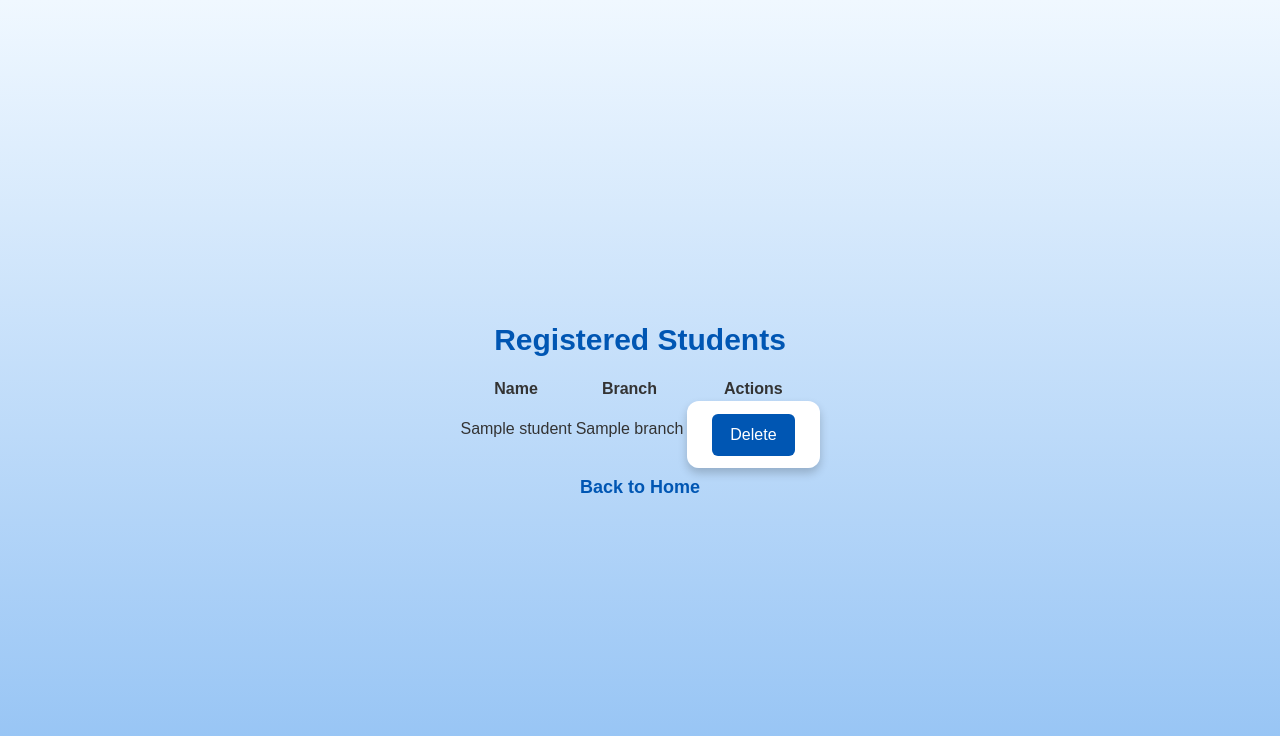
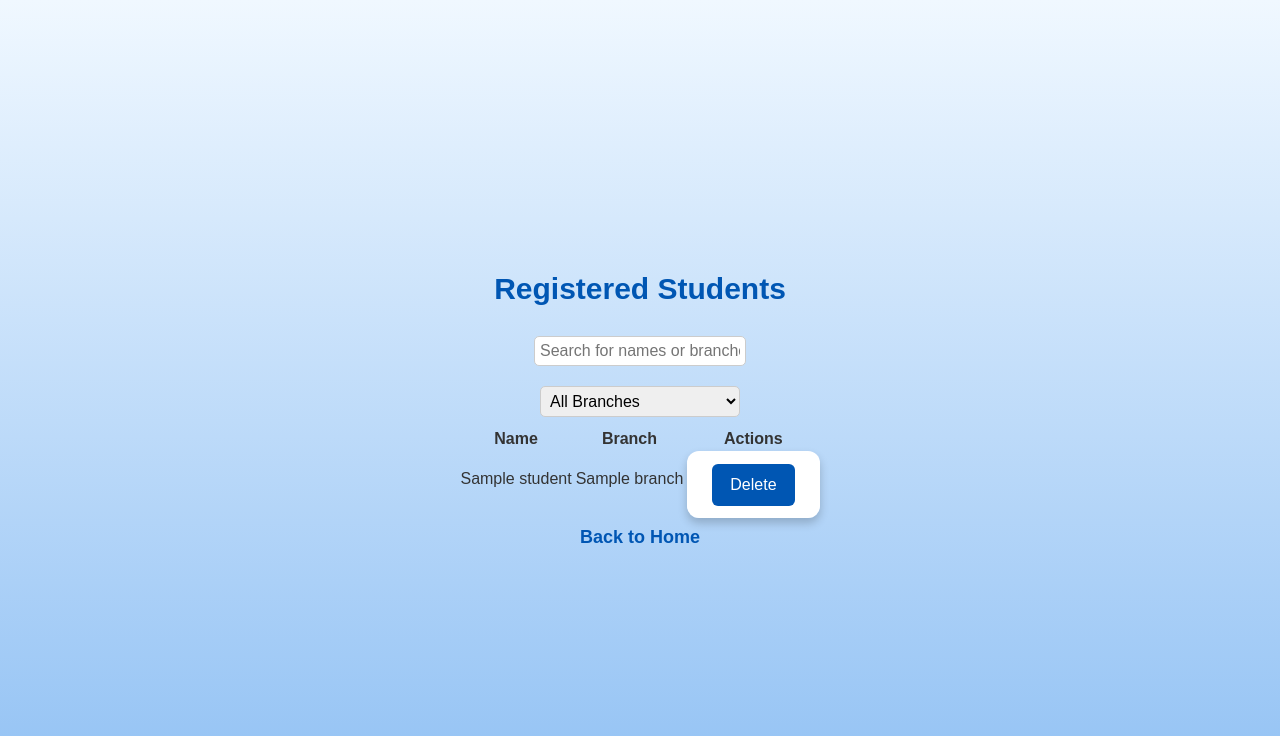
Before and after one commit to Abhinav-Sharmaaaa/Face-Recognition-Attendance-App, a Flask app: page /students in a window 1280 px wide. Shown: the top 736 px of the page. Run offline with Flask 3, Linux system fonts and the light colour scheme; a user stored in the database is signed in; tables that the repository leaves empty hold one stand-in row (values such as "Sample post"); a database or web service that is not in the repository returns one stand-in record (values such as "Sample title"); parts of the project's set-up code (start-up, migrations or seed data) failed here and were passed over; some libraries are stand-ins or nearby versions.

Commit message:
added sorting in student page

```diff
--- a/templates/students.html
+++ b/templates/students.html
@@ -5,15 +5,41 @@
     <meta name="viewport" content="width=device-width, initial-scale=1.0">
     <title>Students</title>
     <link rel="stylesheet" href="{{ url_for('static', filename='styles.css') }}">
+    <style>
+        /* Add some basic styling for the search input and dropdown */
+        #searchInput, #branchSelect {
+            margin-bottom: 10px;
+            padding: 5px;
+            width: 200px;
+        }
+        .sortable:hover {
+            cursor: pointer;
+            text-decoration: underline;
+        }
+    </style>
 </head>
 <body>
     <h1>Registered Students</h1>
+
+    <input type="text" id="searchInput" placeholder="Search for names or branches..">
+
+    <select id="branchSelect">
+        <option value="">All Branches</option>
+        <option value="C.S.E.">C.S.E.</option>
+        <option value="I.T.">I.T.</option>
+        <option value="Electronics">Electronics</option>
+        <option value="Mechanical">Mechanical</option>
+        <option value="Automobile">Automobile</option>
+        <option value="Civil">Civil</option>
+        <option value="Pharmacy">Pharmacy</option>
+    </select>
+
     <div class="container">
-        <table>
+        <table id="studentsTable" data-sort-order="asc">
             <thead>
                 <tr>
-                    <th>Name</th>
-                    <th>Branch</th>
+                    <th class="sortable" onclick="sortTable(0)">Name</th>
+                    <th class="sortable" onclick="sortTable(1)">Branch</th>
                     <th>Actions</th>
                 </tr>
             </thead>
@@ -36,7 +62,6 @@
 
     <script>
         function confirmDelete(event, name) {
-
             if (confirm(`Are you sure you want to delete ${name}?`)) {
                 return true;
             } else {
@@ -44,6 +69,51 @@
                 return false;
             }
         }
+
+        // Function to sort the table
+        function sortTable(columnIndex) {
+            const table = document.getElementById("studentsTable");
+            const rows = Array.from(table.rows).slice(1); // Exclude header row
+            const isAscending = table.getAttribute("data-sort-order") === "asc";
+
+            rows.sort((a, b) => {
+                const cellA = a.cells[columnIndex].innerText.toLowerCase();
+                const cellB = b.cells[columnIndex].innerText.toLowerCase();
+
+                if (cellA < cellB) return isAscending ? -1 : 1;
+                if (cellA > cellB) return isAscending ? 1 : -1;
+                return 0;
+            });
+
+            // Append sorted rows back to the table
+            rows.forEach(row => table.appendChild(row));
+
+            // Toggle sort order
+            table.setAttribute("data-sort-order", isAscending ? "desc" : "asc");
+        }
+
+        // Function to filter the table based on search input and branch selection
+        document.getElementById("searchInput").addEventListener("keyup", filterTable);
+        document.getElementById("branchSelect").addEventListener("change", filterTable);
+
+        function filterTable() {
+            const searchInput = document.getElementById("searchInput").value.toLowerCase();
+            const branchSelect = document.getElementById("branchSelect").value;
+            const rows = document.querySelectorAll("#studentsTable tbody tr");
+
+            rows.forEach(row => {
+                const nameCell = row.cells[0].innerText.toLowerCase();
+                const branchCell = row.cells[1].innerText.toLowerCase();
+                const matchesSearch = nameCell.includes(searchInput) || branchCell.includes(searchInput);
+                const matchesBranch = branchSelect === "" || branchCell === branchSelect.toLowerCase();
+
+                if (matchesSearch && matchesBranch) {
+                    row.style.display = "";
+                } else {
+                    row.style.display = "none";
+                }
+            });
+        }
     </script>
 </body>
 </html>
```
